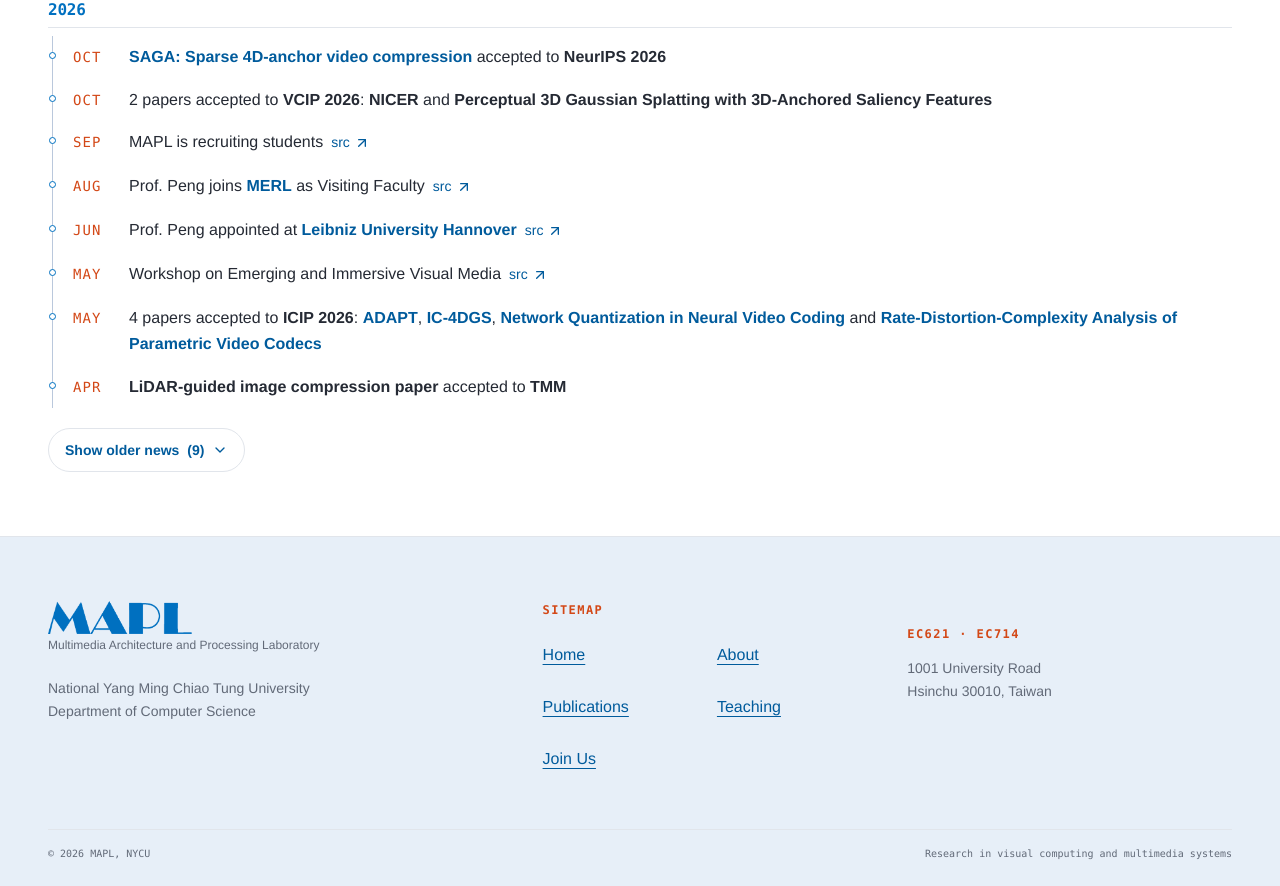
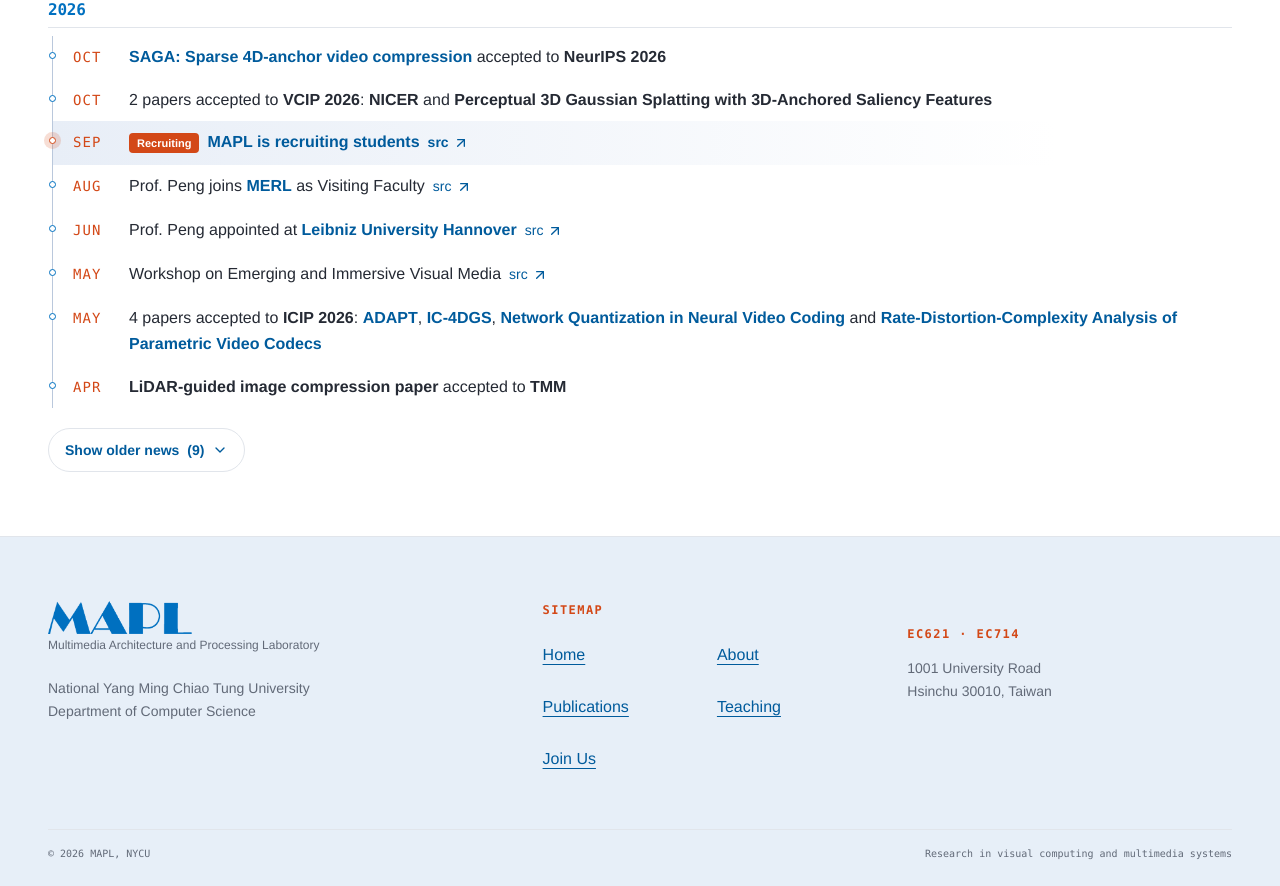
Before and after one commit to NYCU-MAPL/MAPL_website, a Vue app: page / in a window 1280 px wide. Shown: the part 1560-2446 px from the top of the page. Built offline with nearby package versions, Linux system fonts and the light colour scheme.

Commit message:
feat(news): highlight student recruitment with subtle animation

```diff
--- a/src/components/home/NewsLedger.vue
+++ b/src/components/home/NewsLedger.vue
@@ -108,9 +108,18 @@ const displayDate = (date: string, includeYear = false): string =>
       >
         <h3 :id="`${timelineId}-${group.year}`" class="news-year__heading">{{ group.year }}</h3>
         <ol class="news-year__entries">
-          <li v-for="item in group.items" :key="item.id" class="news-entry">
+          <li
+            v-for="item in group.items"
+            :key="item.id"
+            class="news-entry"
+            :class="{ 'news-entry--recruiting': item.category === 'opportunities' && item.featured }"
+          >
             <time :datetime="item.date" :aria-label="displayDate(item.date, true)">{{ displayDate(item.date) }}</time>
             <p class="news-entry__headline">
+              <span
+                v-if="item.category === 'opportunities' && item.featured"
+                class="news-entry__recruiting-badge"
+              >Recruiting</span>
               <template v-if="item.headlines.length > 0">
                 <template v-if="item.headlines.length > 1">
                   {{ item.headlines.length }} papers accepted to <strong>{{ item.headlines[0]?.venue }}</strong>{{ ": " }}
--- a/src/styles/home-content.css
+++ b/src/styles/home-content.css
@@ -136,6 +136,66 @@
   font-weight: 700;
 }
 
+.news-entry--recruiting {
+  background: linear-gradient(90deg, var(--color-accent-soft), transparent 85%);
+  border-radius: 0 var(--space-2) var(--space-2) 0;
+}
+
+.news-entry--recruiting::before {
+  border-color: var(--color-copper);
+  animation: news-recruiting-pulse 4s ease-out infinite;
+}
+
+.news-entry--recruiting .news-entry__headline {
+  color: var(--color-forest-deep);
+  font-weight: 600;
+}
+
+.news-entry__recruiting-badge {
+  position: relative;
+  display: inline-block;
+  overflow: hidden;
+  margin-inline-end: var(--space-2);
+  padding: 0.125rem 0.5rem;
+  color: var(--color-white);
+  background: var(--color-copper);
+  border-radius: var(--radius-control);
+  font-size: 0.6875rem;
+  font-weight: 700;
+  line-height: 1.5;
+  vertical-align: middle;
+}
+
+.news-entry__recruiting-badge::after {
+  position: absolute;
+  inset: 0;
+  content: "";
+  background: linear-gradient(110deg, transparent 20%, color-mix(in srgb, var(--color-white) 65%, transparent) 50%, transparent 80%);
+  transform: translateX(-160%);
+  animation: news-recruiting-shine 5s ease-in-out infinite;
+}
+
+@keyframes news-recruiting-pulse {
+  0%, 60%, 100% { box-shadow: 0 0 0 0 transparent; }
+  20% { box-shadow: 0 0 0 5px color-mix(in srgb, var(--color-copper) 18%, transparent); }
+}
+
+@keyframes news-recruiting-shine {
+  0%, 60% { transform: translateX(-160%); }
+  85%, 100% { transform: translateX(160%); }
+}
+
+@media (prefers-reduced-motion: reduce) {
+  .news-entry--recruiting::before,
+  .news-entry__recruiting-badge::after {
+    animation: none;
+  }
+
+  .news-entry__recruiting-badge::after {
+    display: none;
+  }
+}
+
 .news-entry__source {
   display: inline-flex;
   align-items: center;
```
